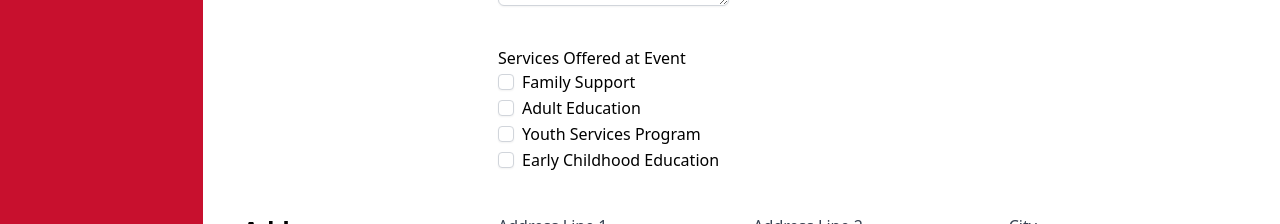
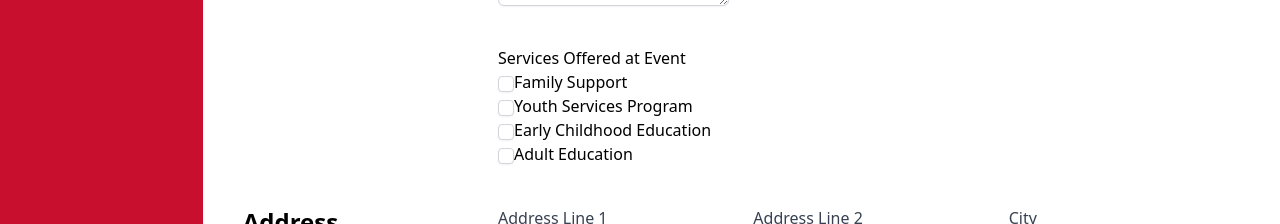
Before and after one commit to CIS-Spring-2023/project-group-3-cis4339-25825, a Vue app in the folder frontend/: page /eventdetails/1 in a window 1280 px wide. Shown: the part 450-674 px from the top of the page. Built offline with nearby package versions, Linux system fonts and the light colour scheme; no server answers.

Commit message:
Additional styling and form experimentation

```diff
--- a/frontend/src/components/eventDetails.vue
+++ b/frontend/src/components/eventDetails.vue
@@ -3,6 +3,7 @@ import useVuelidate from '@vuelidate/core'
 import { required } from '@vuelidate/validators'
 import axios from 'axios'
 import { DateTime } from 'luxon'
+import ServiceData from '../assets/ServiceData.json' // import service data
 const apiURL = import.meta.env.VITE_ROOT_API
 
 export default {
@@ -12,6 +13,7 @@ export default {
   },
   data() {
     return {
+      servicesAvail: [],
       clientAttendees: [],
       event: {
         name: '',
@@ -39,6 +41,9 @@ export default {
         })
       })
     })
+    {
+      this.getServices() // get all services on page load
+    }
   },
   methods: {
     // better formatted date, converts UTC to local time
@@ -64,7 +69,10 @@ export default {
         alert('Event has been deleted.')
         this.$router.push({ name: 'findevents' })
       })
-    }
+    },
+    getServices() {
+      this.servicesAvail = ServiceData.currentServices // set queryData to service data
+    },
   },
   // sets validations for the various data properties
   validations() {
@@ -157,58 +165,14 @@ export default {
           <!-- form field -->
           <div class="flex flex-col grid-cols-3">
             <label>Services Offered at Event</label>
-            <div>
-              <label for="familySupport" class="inline-flex items-center">
-                <input
-                  type="checkbox"
-                  id="familySupport"
-                  value="Family Support"
-                  v-model="event.services"
-                  class="rounded border-gray-300 text-indigo-600 shadow-sm focus:border-indigo-300 focus:ring focus:ring-offset-0 focus:ring-indigo-200 focus:ring-opacity-50"
-                  notchecked
-                />
-                <span class="ml-2">Family Support</span>
-              </label>
-            </div>
-            <div>
-              <label for="adultEducation" class="inline-flex items-center">
-                <input
-                  type="checkbox"
-                  id="adultEducation"
-                  value="Adult Education"
-                  v-model="event.services"
-                  class="rounded border-gray-300 text-indigo-600 shadow-sm focus:border-indigo-300 focus:ring focus:ring-offset-0 focus:ring-indigo-200 focus:ring-opacity-50"
-                  notchecked
-                />
-                <span class="ml-2">Adult Education</span>
-              </label>
-            </div>
-            <div>
-              <label for="youthServices" class="inline-flex items-center">
-                <input
-                  type="checkbox"
-                  id="youthServices"
-                  value="Youth Services Program"
-                  v-model="event.services"
-                  class="rounded border-gray-300 text-indigo-600 shadow-sm focus:border-indigo-300 focus:ring focus:ring-offset-0 focus:ring-indigo-200 focus:ring-opacity-50"
-                  notchecked
-                />
-                <span class="ml-2">Youth Services Program</span>
-              </label>
-            </div>
-            <div>
-              <label for="childhoodEducation" class="inline-flex items-center">
-                <input
-                  type="checkbox"
-                  id="childhoodEducation"
-                  value="Early Childhood Education"
-                  v-model="event.services"
-                  class="rounded border-gray-300 text-indigo-600 shadow-sm focus:border-indigo-300 focus:ring focus:ring-offset-0 focus:ring-indigo-200 focus:ring-opacity-50"
-                  notchecked
-                />
-                <span class="ml-2">Early Childhood Education</span>
-              </label>
-            </div>
+            <div v-for="service in servicesAvail" > <!--list each item in service array-->
+              <p v-if="service.activeStatus == true" > <!-- but only if true-->
+              <input :id="service.name" type="checkbox" v-model="event.services" :value="service.name"
+              class="rounded border-gray-300 text-indigo-600 shadow-sm focus:border-indigo-300 focus:ring focus:ring-offset-0 focus:ring-indigo-200 focus:ring-opacity-50"
+              notchecked/>  <!-- checkbox that sends data to services information in Event instance-->
+              <label :for="service.name">{{service.name}}</label> <!--label for each checkbox-->
+              </p>
+          </div>
           </div>
         </div>
 
--- a/frontend/src/components/serviceForm.vue
+++ b/frontend/src/components/serviceForm.vue
@@ -1,8 +1,6 @@
 <script>
 import useVuelidate from '@vuelidate/core'
 import { required } from '@vuelidate/validators'
-import axios from 'axios'
-const apiURL = import.meta.env.VITE_ROOT_API
 
 export default {
   setup() {
@@ -10,18 +8,16 @@ export default {
   },
   data() {
     return {
-      // removed unnecessary extra array to track services
-      service: {
+      service: { // service object with default values
         name: '',
         status: '',
+        description: ''
       }
     }
   },
   methods: {
     handleSubmitForm() {
-      if (isFormCorrect) {
           alert('Service has been added.')
-      }
     }
   },
   // sets validations for the various data properties
@@ -59,21 +55,23 @@ export default {
               <span style="color: #ff0000">*</span>
               <input
                 type="text"
-                class="w-full rounded-md border-gray-300 shadow-sm focus:border-indigo-300 focus:ring focus:ring-indigo-200 focus:ring-opacity-50"
+                id="name"
+                class="w-50 rounded-md border-gray-300 shadow-sm focus:border-indigo-300 focus:ring focus:ring-indigo-200 focus:ring-opacity-50"
                 v-model="service.name"
               />
             </label>
             </div>
               <div class="flex flex-col w-50">
-            <label class="block">
+            <label>
               <span class="text-gray-700">Service Description</span>
-              <span style="color: #ff0000">*</span>
+              <span style="color: #ff0000"></span>
               <input
                 type="text"
-                class="w-full rounded-md border-gray-300 shadow-sm focus:border-indigo-300 focus:ring focus:ring-indigo-200 focus:ring-opacity-50"
+                id="description"
+                class="w-50 rounded-md border-gray-300 shadow-sm focus:border-indigo-300 focus:ring focus:ring-indigo-200 focus:ring-opacity-50"
                 v-model="service.description"
               />
-              <label class="block">
+              <label>
               <span class="text-gray-700">Active Service Status?  </span>
               <input type="checkbox" id="status" v-model="service.status">
               </label>
@@ -91,9 +89,7 @@ export default {
 
           <!-- form field -->
           <div class="flex flex-col">
-
           </div>
-
           <div></div>
           <div class="flex justify-between mt-10 mr-20">
             <button
--- a/frontend/src/components/services.vue
+++ b/frontend/src/components/services.vue
@@ -1,5 +1,3 @@
-<!--FIXME - This is a work in progress | Must resolve references to other pages -->
-
 <script>
 import ServiceData from '../assets/ServiceData.json' // import service data
 
--- a/frontend/src/components/updateService.vue
+++ b/frontend/src/components/updateService.vue
@@ -1,8 +1,6 @@
 <script>
-import ServiceData from '../assets/ServiceData.json'
 export default {
   data() {return {
-    queryData: [],
       // Parameter for search to occur
       searchBy: '',
       service: { // service object
@@ -14,17 +12,13 @@ export default {
     this.getServices() // get all services on page load
   },
   methods: {
-    getServices() {
-      this.queryData = ServiceData.currentServices // set queryData to service data
+    serviceUpdate() {
+      alert('Service has been updated.')
+      this.$router.push({ name: 'services' })
     },
-    handleSubmitForm() {
-        alert('Update has been saved.')
-      },
-    editService(serviceId) {
-      alert('Service has been updated.')
-    },
-    eventDelete() {
+    serviceDelete() {
         alert('Event has been deleted.')
+        this.$router.push({ name: 'services' })
       }
     },
   }
@@ -45,7 +39,7 @@ export default {
         <div
           class="grid grid-cols-1 sm:grid-cols-2 md:grid-cols-4 gap-x-6 gap-y-10"
         >
-          <h2 class="text-2xl font-bold">Services Offered</h2>
+          <h2 class="text-2xl font-bold">Services To Update</h2>
         </div>
           <!-- form field -->
           <div class="flex flex-col">
@@ -54,24 +48,32 @@ export default {
               <span style="color: #ff0000">*</span>
               <input
                 type="text"
-                class="w-full rounded-md border-gray-300 shadow-sm focus:border-indigo-300 focus:ring focus:ring-indigo-200 focus:ring-opacity-50"
+                class="w-50 rounded-md border-gray-300 shadow-sm focus:border-indigo-300 focus:ring focus:ring-indigo-200 focus:ring-opacity-50"
                 v-model="service.name"
               />
             </label>
           </div>
 
+          <!-- form field -->
+          <div class="flex flex-col">
+            <label class="block">
+              <span class="text-gray-700">Service Description</span>
+              <span style="color: #ff0000"></span>
+              <input
+                type="text"
+                class="w-50 rounded-md border-gray-300 shadow-sm focus:border-indigo-300 focus:ring focus:ring-indigo-200 focus:ring-opacity-50"
+                v-model="service.description"
+              />
+            </label>
+          </div>
 
-          <!-- form field -->
-          <!-- Still figuring out how to display services added -->
           <!-- form field -->
           <div class="flex flex-col">
               <label class="block">
-              <span class="text-gray-700">Active Service Status?  </span>
+              <span class="text-gray-700">Active Service Status? </span>
               <input type="checkbox" id="status" v-model="service.status">
               </label>
-
           </div>
-
 
         <!-- grid container -->
         <!-- Service update and delete -->
@@ -80,7 +82,7 @@ export default {
         >
           <div class="flex justify-between mt-10 mr-20">
             <button
-              @click="handleServiceUpdate"
+              @click="serviceUpdate"
               type="submit"
               class="bg-green-700 text-white rounded"
             >
@@ -107,46 +109,6 @@ export default {
           </div>
         </div>
       </form>
-        <hr class="mt-10 mb-10" />
-
-        <!-- grid container -->
-        <!-- Shows list of services at the bottom of the page -->
-        <div
-          class="grid grid-cols-1 sm:grid-cols-2 md:grid-cols-4 gap-x-6 gap-y-10"
-        >
-          <div>
-            <h2 class="text-2xl font-bold">List of Services</h2>
-            <h3 class="italic">Click table row to edit/display an entry</h3>
-          </div>
-          <div class="flex flex-col col-span-2">
-        <table class="min-w-full shadow-md rounded">
-          <thead class="bg-gray-50 text-xl">
-            <tr>
-              <th class="p-4 text-left">Service Name</th>
-              <th class="p-4 text-left">Status</th>
-              <th class="p-4 text-left">Description</th>
-            </tr>
-          </thead>
-          <tbody class="divide-y divide-gray-300">
-            <tr
-              @click="editService(service.id)"
-              v-for="service in queryData"
-              :key="service.id"
-            >
-              <td class="p-2 text-left">
-                {{ service.name}} <!-- display service name -->
-              </td>
-              <td class="p-2 text-left">
-                {{ service.status==1 ? 'Inactive' : 'Active'}} <!-- ternary operator to display status -->
-              </td>
-              <td class="p-2 text-left">
-                {{ service.description}} <!-- display service description -->
-              </td>
-            </tr>
-          </tbody>
-        </table>
-      </div>
-    </div>
   </div>
   </main>
 </template>
```
